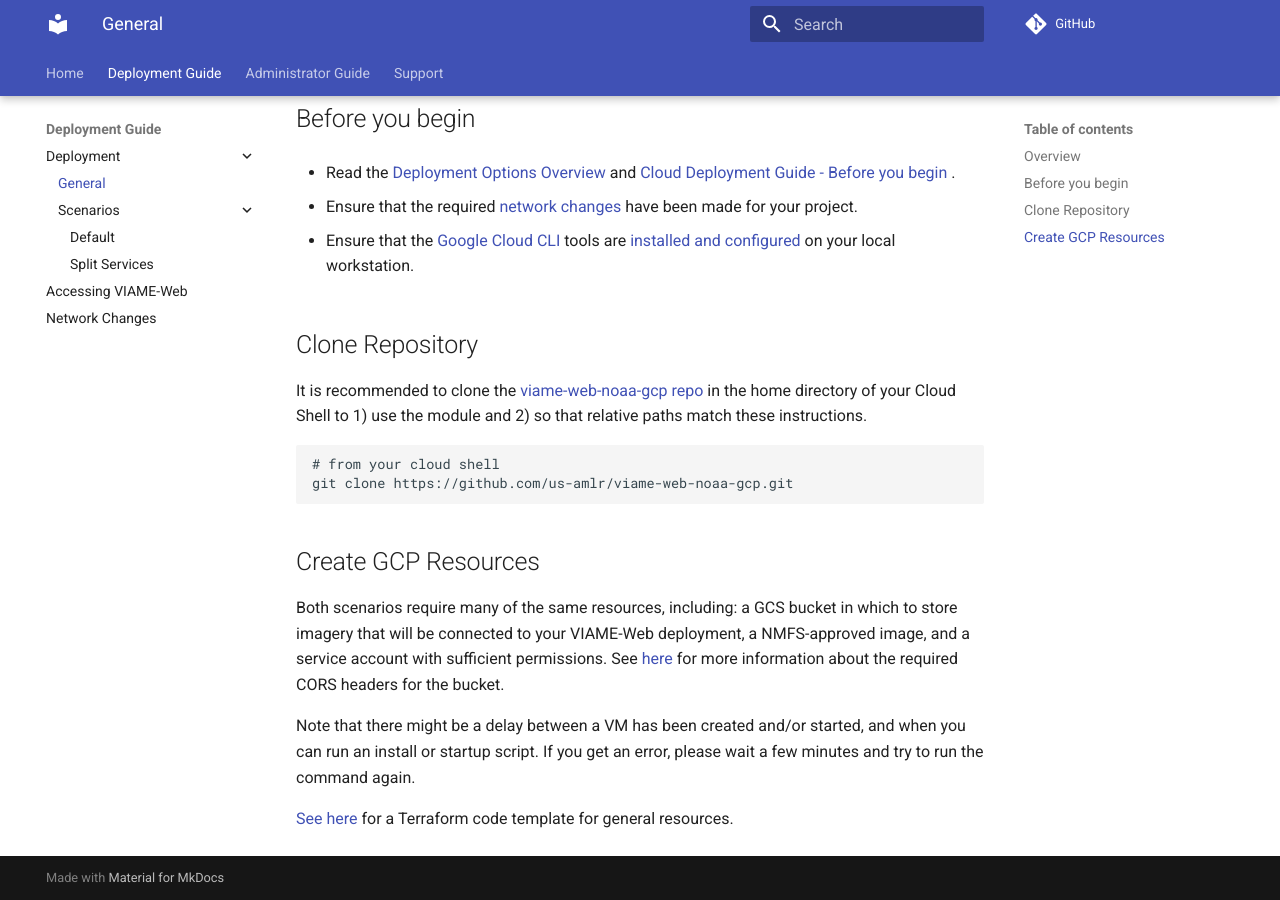
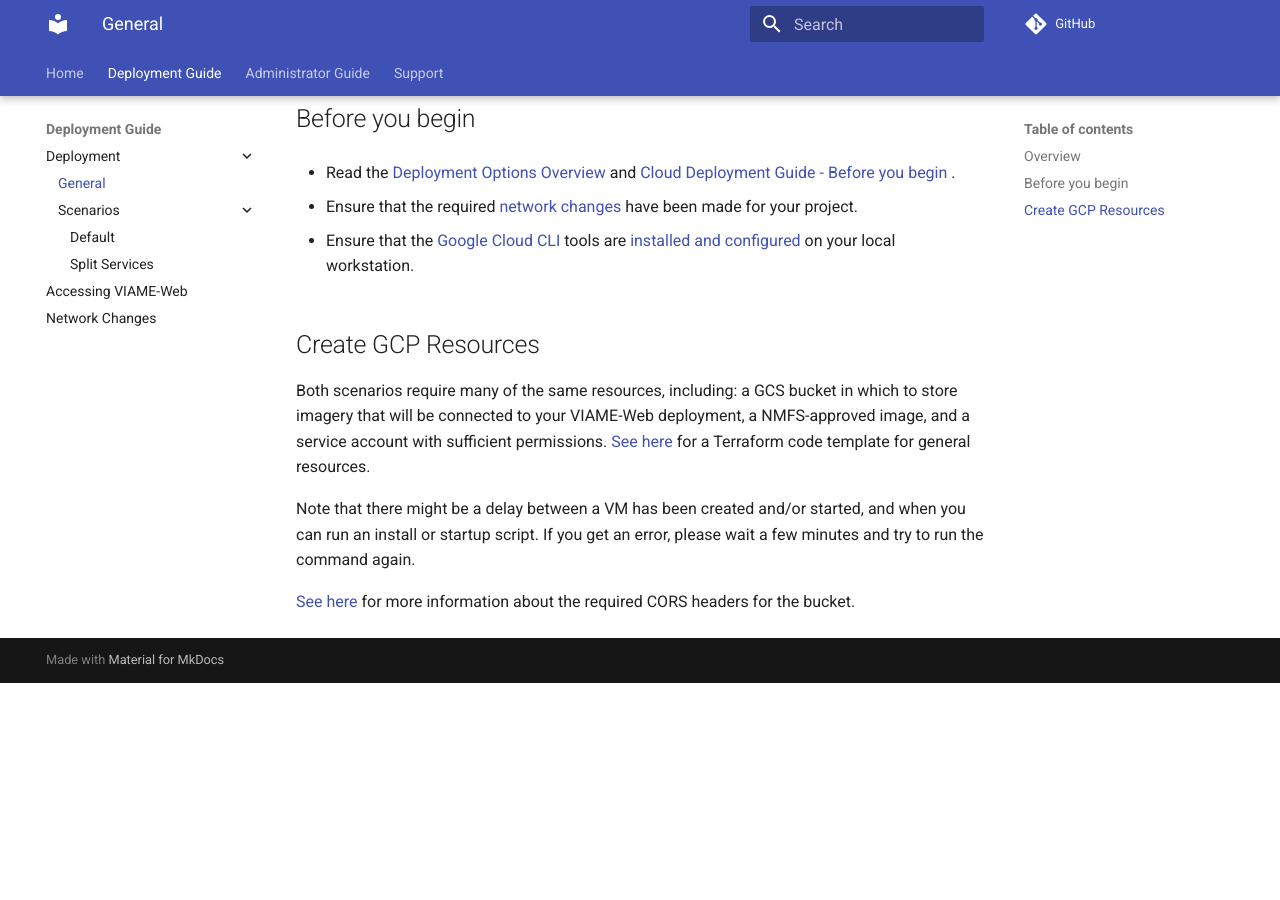
Before and after one commit to SWFSC/viame-web-noaa-gcp, an MkDocs documentation site: the page built from docs/deployment-general.md, in a window 1280 px wide and 900 px high, scrolled down 598 px. Built offline with MkDocs 1.6.1 and Material for MkDocs 9.7.7, drawn with Linux system fonts in a browser that asks for light colours; comment, search, counter and statistics services are not loaded; after the commit the page ends 1281 px from its top, so only the background shows below that.

Commit message:
doc updates

````diff
--- a/docs/deployment-general.md
+++ b/docs/deployment-general.md
@@ -19,19 +19,10 @@
 
 * Ensure that the [Google Cloud CLI](https://cloud.google.com/sdk/gcloud) tools are [installed and configured](https://cloud.google.com/sdk/docs/install) on your local workstation.
 
-## Clone Repository
-
-It is recommended to clone the [viame-web-noaa-gcp repo](https://github.com/us-amlr/viame-web-noaa-gcp) in the home directory of your Cloud Shell to 1) use the module and 2) so that relative paths match these instructions.
-
-``` bash
-# from your cloud shell
-git clone https://github.com/us-amlr/viame-web-noaa-gcp.git
-```
-
 ## Create GCP Resources
 
-Both scenarios require many of the same resources, including: a GCS bucket in which to store imagery that will be connected to your VIAME-Web deployment, a NMFS-approved image, and a service account with sufficient permissions. See [here](https://kitware.github.io/dive/Deployment-Storage/#setting-up-cors) for more information about the required CORS headers for the bucket.
+Both scenarios require many of the same resources, including: a GCS bucket in which to store imagery that will be connected to your VIAME-Web deployment, a NMFS-approved image, and a service account with sufficient permissions. [See here](https://drive.google.com/file/d/16vJPK8ikKm5QlPcrcWciJhXOGvGN6jTa/view?usp=sharing) for a Terraform code template for general resources.
 
 Note that there might be a delay between a VM has been created and/or started, and when you can run an install or startup script. If you get an error, please wait a few minutes and try to run the command again.
 
-[See here](https://drive.google.com/file/d/16vJPK8ikKm5QlPcrcWciJhXOGvGN6jTa/view?usp=sharing) for a Terraform code template for general resources.
+[See here](https://kitware.github.io/dive/Deployment-Storage/#setting-up-cors) for more information about the required CORS headers for the bucket.
````
Also changed, not shown: docs/admin-storage.md (+4 -2 lines), docs/deployment-default.md (+2 -1 lines), docs/deployment-split.md (+5 -5 lines).
